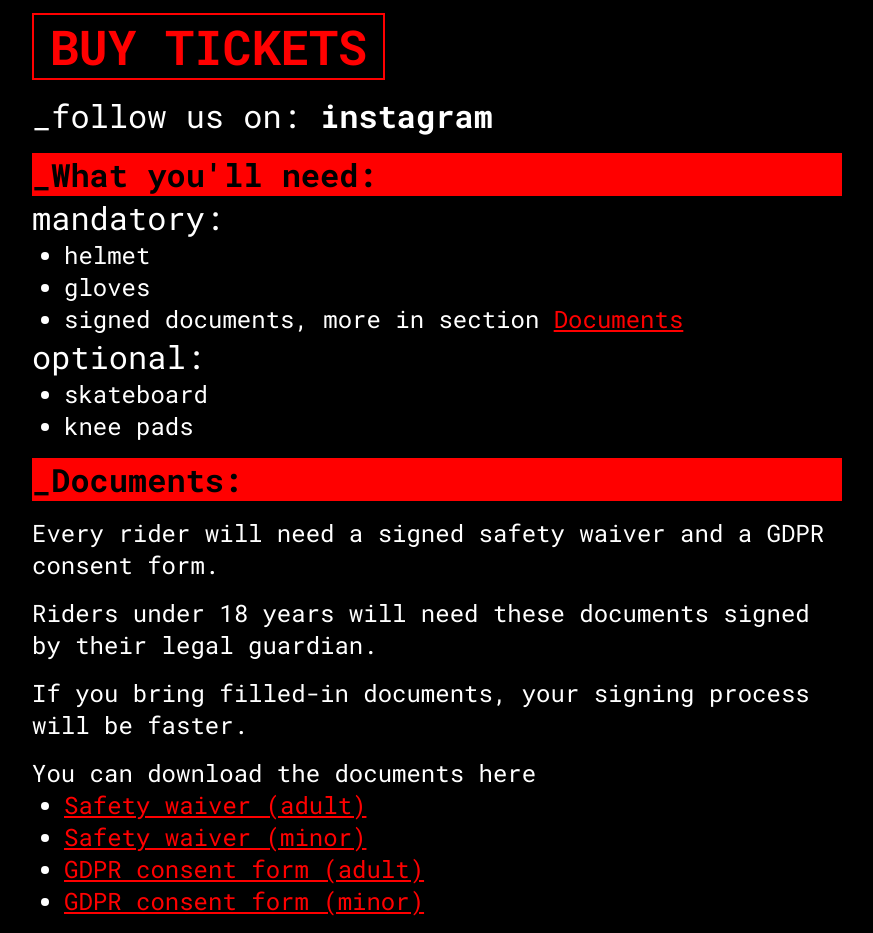
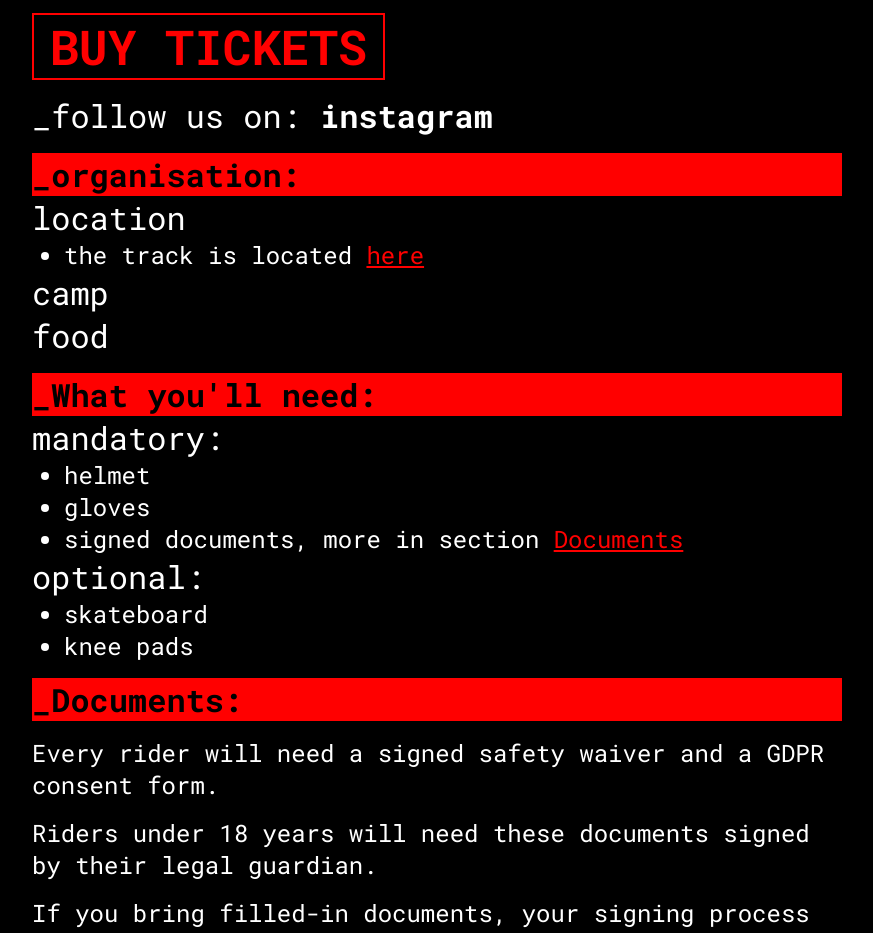
Before and after one commit to erevanayen/kf-2025, a Next.js app: page / in a window 1280 px wide. Shown: the part 920-1853 px from the top of the page, without its empty margins (203-1076 px from the left). Built offline with nearby package versions, Linux system fonts and the light colour scheme.

Commit message:
feat: moved interfaces, adding new texts

```diff
--- a/app/page.tsx
+++ b/app/page.tsx
@@ -4,54 +4,7 @@ import React, { useState, useEffect } from 'react';
 import Image from 'next/image';
 import styles from './page.module.css';
 import Link from 'next/link';
-
-interface Dictionary {
-  welcome: string;
-  description: string;
-  date: string;
-  location: {
-    village: string;
-    country: string;
-  };
-  heroPhoto: {
-    rider: string;
-    photoBy: string;
-  },
-  info: string;
-  follow: string;
-  sponsors: string;
-  videos: string;
-  whatYouNeed: {
-    title: string;
-    mandatory: {
-      title: string;
-      helmet: string;
-      gloves: string;
-      signed: string;
-      documents: string;
-    };
-    optional: {
-      title: string;
-      skateboard: string;
-      protection: string;
-    };
-  };
-  documents: {
-    title: string;
-    desc1: string;
-    desc2: string;
-    desc3: string;
-    desc4: string;
-    desc5: string;
-    safetyAdult: string;
-    safetyMinor: string;
-    gdprAdult: string;
-    gdprMinor: string;
-    gdprGuidelines: string;
-    guidelines: string;
-  };
-  buyTickets: string;
-}
+import { Dictionary } from '../dictionaries/interfaces';
 
 const dictionaries = {
   en: () => import('../dictionaries/en.json').then((module) => module.default),
@@ -140,6 +93,24 @@ export default function Home() {
             <div className={`${styles.text2} ${styles.mT}`}>{'_'}{dictionary.follow}{`: `}
               <Link href="https://www.instagram.com/kysucedownhill/" target="_blank" className={styles.riderLink}>instagram</Link>
             </div>
+          </div>
+        </div>
+
+        <div className={`${styles.heroContainer}`}>
+          <div className={`${styles.uniformWidth}`}>
+            <div className={`${styles.text2} ${styles.mT} ${styles.textRed}`}>
+              {`_`}
+              {dictionary.organisation.title}
+              {`:`}
+            </div>
+            <div className={styles.text2}>{dictionary.organisation.location.title}</div>
+            <ul className={styles.subList}>
+              <li className={styles.text3}>
+                {dictionary.organisation.location.desc1} <Link href="#documents" className={`${styles.colRed}`}>{dictionary.organisation.location.here}</Link>
+              </li>
+            </ul>
+            <div className={styles.text2}>{dictionary.organisation.camp}</div>
+            <div className={styles.text2}>{dictionary.organisation.food}</div>
           </div>
         </div>
 
--- a/dictionaries/cs.json
+++ b/dictionaries/cs.json
@@ -14,6 +14,16 @@
   "follow": "sleduj nás na",
   "sponsors": "uspořádáno s pomocí",
   "videos": "podívejte se na předchozí ročníky",
+  "organisation": {
+    "title": "organizace",
+    "location": {
+      "title": "lokace",
+      "desc1": "trať se nachází",
+      "here": "zde"
+    },
+    "camp": "kemp",
+    "food": "jídlo"
+  },
   "whatYouNeed": {
     "title":"Co potřebujete",
     "mandatory": {
--- a/dictionaries/en.json
+++ b/dictionaries/en.json
@@ -14,6 +14,16 @@
   "follow": "follow us on",
   "sponsors": "made possible with the help of",
   "videos": "check out previous years",
+  "organisation": {
+    "title": "organisation",
+    "location": {
+      "title": "location",
+      "desc1": "the track is located",
+      "here": "here"
+    },
+    "camp": "camp",
+    "food": "food"
+  },
   "whatYouNeed": {
     "title":"What you'll need",
     "mandatory": {
--- /dev/null
+++ b/dictionaries/interfaces.ts
@@ -0,0 +1,57 @@
+export interface Dictionary {
+  welcome: string;
+  description: string;
+  date: string;
+  location: {
+    village: string;
+    country: string;
+  };
+  heroPhoto: {
+    rider: string;
+    photoBy: string;
+  },
+  info: string;
+  follow: string;
+  sponsors: string;
+  videos: string;
+  organisation: {
+    title: string;
+    location: {
+      title: string;
+      desc1: string;
+      here: string;
+    };
+    camp: string;
+    food: string;
+  };
+  whatYouNeed: {
+    title: string;
+    mandatory: {
+      title: string;
+      helmet: string;
+      gloves: string;
+      signed: string;
+      documents: string;
+    };
+    optional: {
+      title: string;
+      skateboard: string;
+      protection: string;
+    };
+  };
+  documents: {
+    title: string;
+    desc1: string;
+    desc2: string;
+    desc3: string;
+    desc4: string;
+    desc5: string;
+    safetyAdult: string;
+    safetyMinor: string;
+    gdprAdult: string;
+    gdprMinor: string;
+    gdprGuidelines: string;
+    guidelines: string;
+  };
+  buyTickets: string;
+}
```
